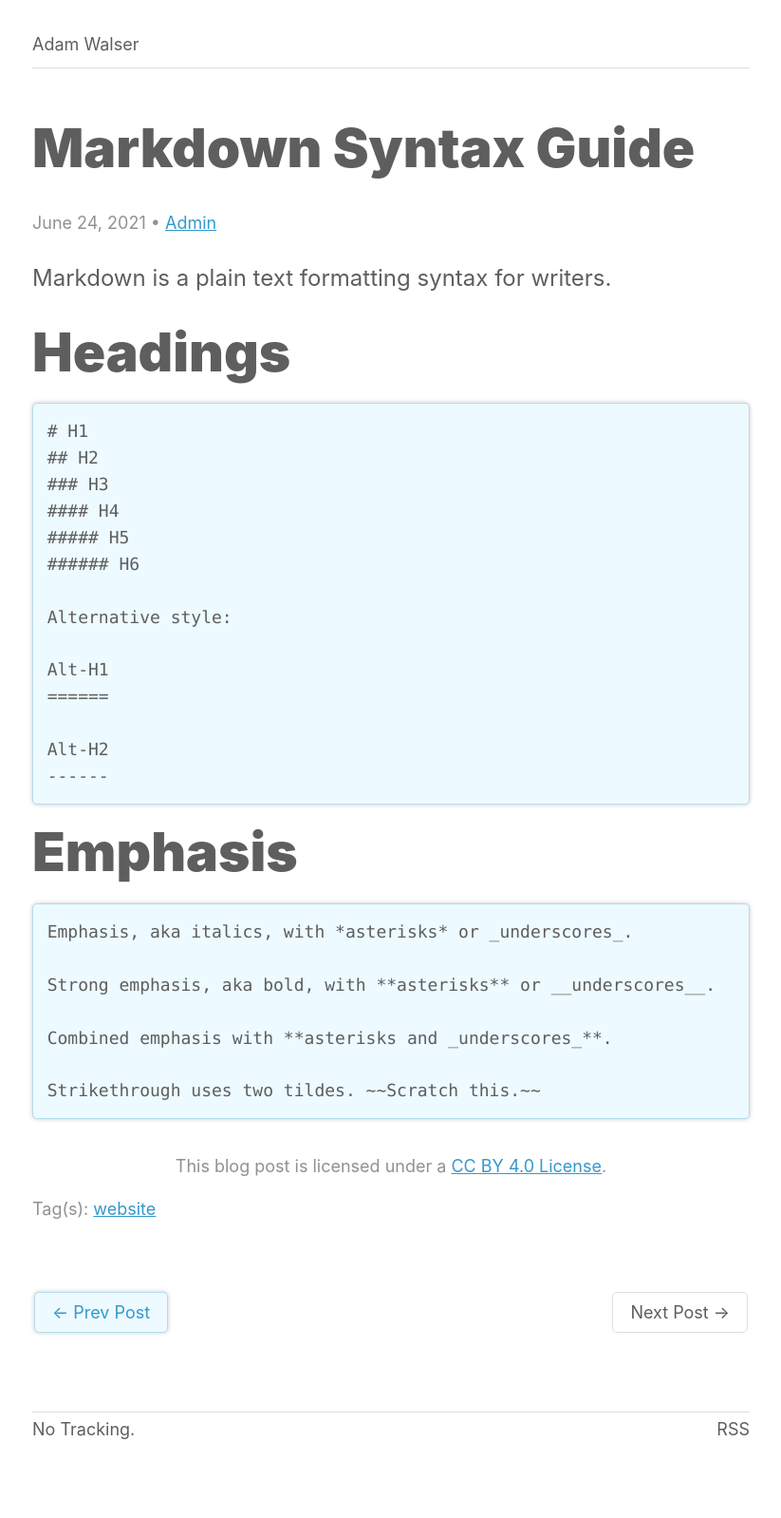
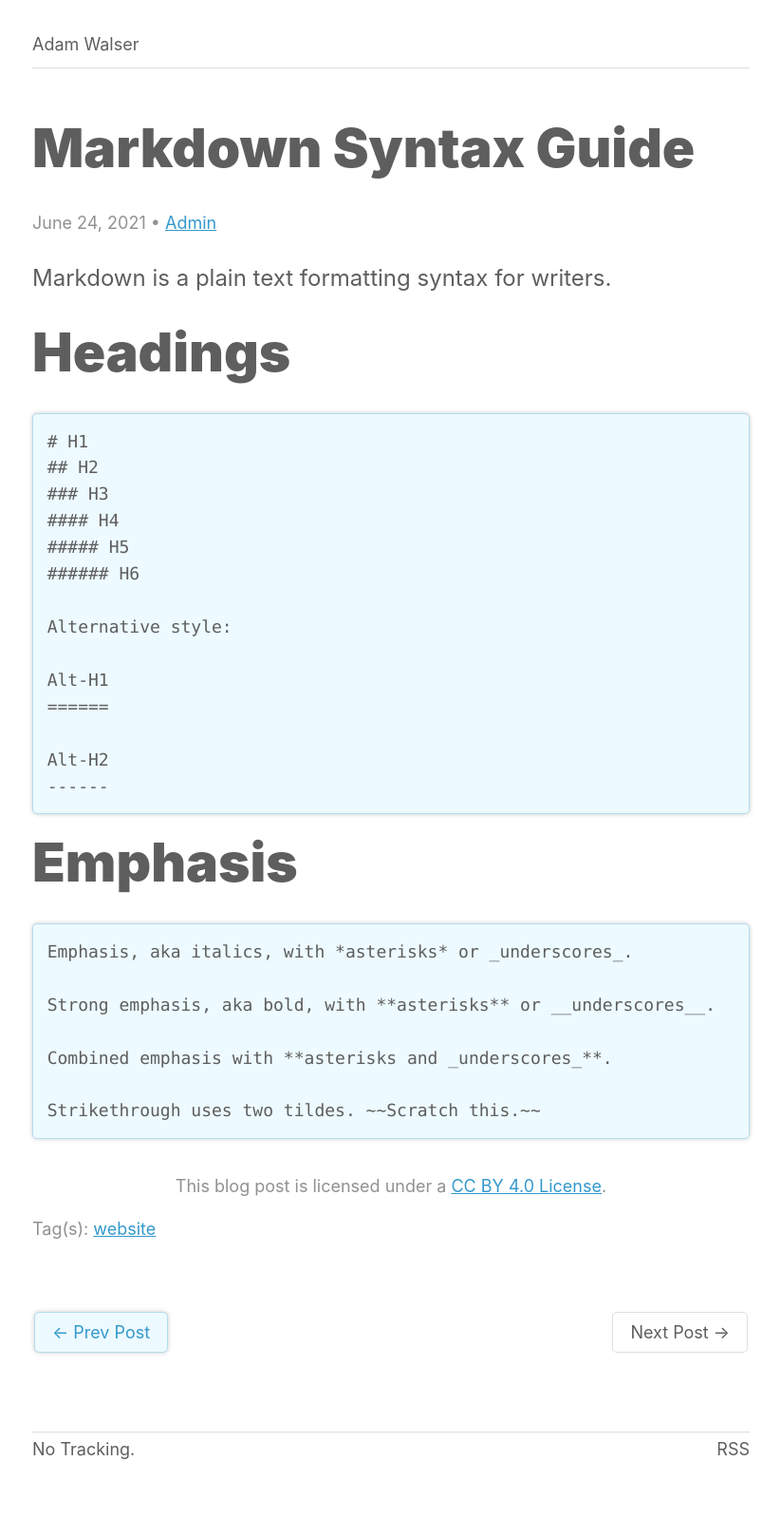
Before and after one commit to ajpwalser/ajpwalser.github.io, a Jekyll site: the page built from _posts/2021-06-24-markdown-syntax-guide.md, in a window 1280 px wide. Shown: the whole page at 95% size, without its empty margins (228-1051 px from the left). Built offline with Jekyll 4.4.1, drawn with Linux system fonts in a browser that asks for light colours; some web fonts are replaced; before the commit the page ends 1577 px from its top, so only the background shows below that.

Commit message:
Update style.css

```diff
--- a/css/style.css
+++ b/css/style.css
@@ -185,6 +185,12 @@
 	padding: 1em;
 	padding-left: 1em;
 	padding-right: 1em;
+	margin-top: 2em;
+	white-space: pre-wrap;       /* css-3 */
+ 	white-space: -moz-pre-wrap;  /* Mozilla, since 1999 */
+ 	white-space: -pre-wrap;      /* Opera 4-6 */
+ 	white-space: -o-pre-wrap;    /* Opera 7 */
+ 	word-wrap: break-word;       /* Internet Explorer 5.5+ */
 }
 
 
```
